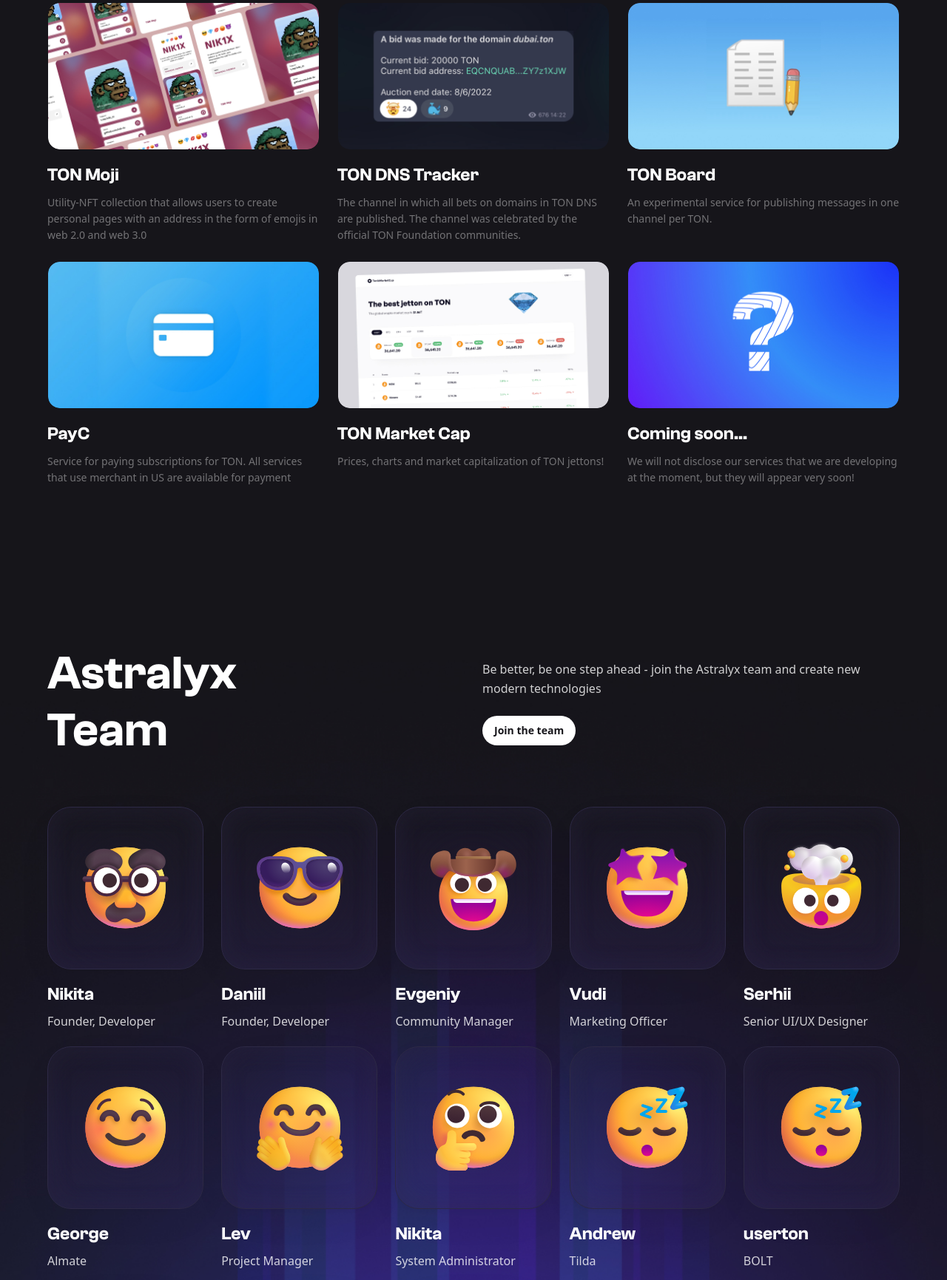
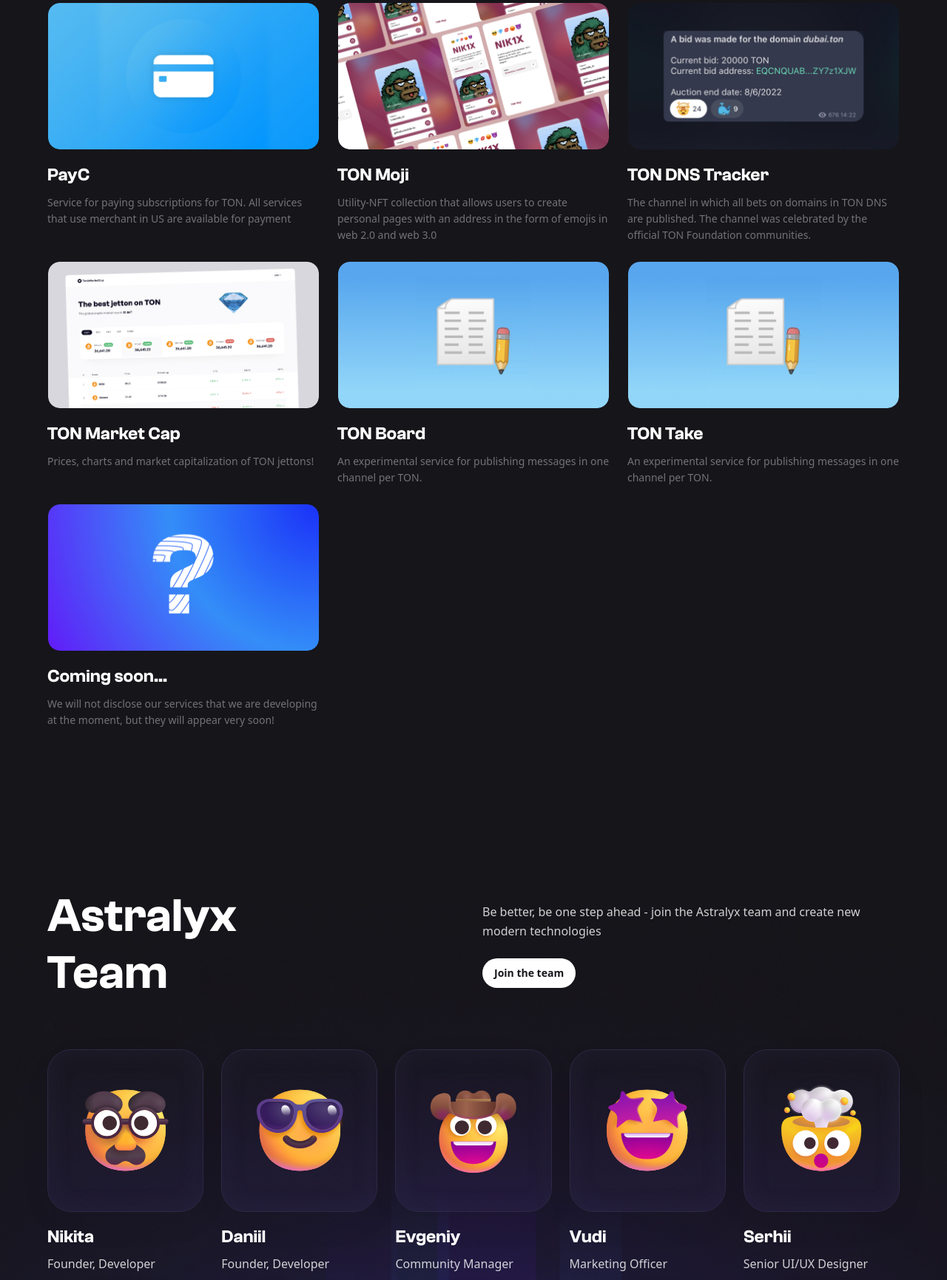
Before and after one commit to astralyxdev/astralyx-dev.gihub.io, a plain HTML site: page index.html in a window 1280 px wide. Shown: the part 2393-4124 px from the top of the page at 74% size. Drawn offline with nearby package versions, Linux system fonts and the light colour scheme.

Commit message:
upd projects

```diff
--- a/index.html
+++ b/index.html
@@ -295,6 +295,25 @@
                 </div>
                 <div class="cases-items">
                     <div class="item">
+                        <a href="https://bot.payc.app" target="_blank" class="picture">
+                            <div class="details">
+                                <p>
+                                    payc.app
+                                </p>
+                                <img src="img/circle-arrow.svg" alt="">
+                            </div>
+                            <img src="img/case4.jpg" alt="">
+                        </a>
+
+                        <h3>
+                            PayC
+                        </h3>
+                        <p>
+                            Service for paying subscriptions for TON.
+                            All services that use merchant in US are available for payment
+                        </p>
+                    </div>
+                    <div class="item">
                         <a href="https://moj.to" target="_blank" class="picture">
                             <div class="details">
                                 <p>
@@ -333,6 +352,24 @@
                         </p>
                     </div>
                     <div class="item">
+                        <a href="https://tonmarketcap.net" target="_blank" class="picture">
+                            <div class="details">
+                                <p>
+                                    tonmarketcap.net
+                                </p>
+                                <img src="img/circle-arrow.svg" alt="">
+                            </div>
+                            <img src="img/case5.jpg" alt="">
+                        </a>
+
+                        <h3>
+                            TON Market Cap
+                        </h3>
+                        <p>
+                            Prices, charts and market capitalization of TON jettons!
+                        </p>
+                    </div>
+                    <div class="item">
                         <a href="https://t.me/boardton" target="_blank" class="picture">
                             <div class="details">
                                 <p>
@@ -350,43 +387,26 @@
                             An experimental service for publishing messages in one channel per TON.
                         </p>
                     </div>
+
                     <div class="item">
-                        <a href="https://bot.payc.app" target="_blank" class="picture">
+                        <a href="https://r.astralyx.dev/tontake" target="_blank" class="picture">
                             <div class="details">
                                 <p>
-                                    payc.app
+                                    t.me
                                 </p>
                                 <img src="img/circle-arrow.svg" alt="">
                             </div>
-                            <img src="img/case4.jpg" alt="">
+                            <img src="img/case3.jpg" alt="">
                         </a>
 
                         <h3>
-                            PayC
+                            TON Take
                         </h3>
                         <p>
-                            Service for paying subscriptions for TON.
-                            All services that use merchant in US are available for payment
+                            An experimental service for publishing messages in one channel per TON.
                         </p>
                     </div>
-                    <div class="item">
-                        <a href="https://tonmarketcap.net" target="_blank" class="picture">
-                            <div class="details">
-                                <p>
-                                    tonmarketcap.net
-                                </p>
-                                <img src="img/circle-arrow.svg" alt="">
-                            </div>
-                            <img src="img/case5.jpg" alt="">
-                        </a>
 
-                        <h3>
-                            TON Market Cap
-                        </h3>
-                        <p>
-                            Prices, charts and market capitalization of TON jettons!
-                        </p>
-                    </div>
                     <div class="item">
                         <a href="#coming-soon" target="_blank" class="picture">
                             <div class="details">
@@ -533,10 +553,10 @@
                             <img src="img/user9.svg" alt="">
                         </div>
                         <h4>
-                            userton
+                            Userton
                         </h4>
                         <p>
-                            BOLT
+                            BOLT, PM
                         </p>
                     </div>
                     <div class="item">
```
